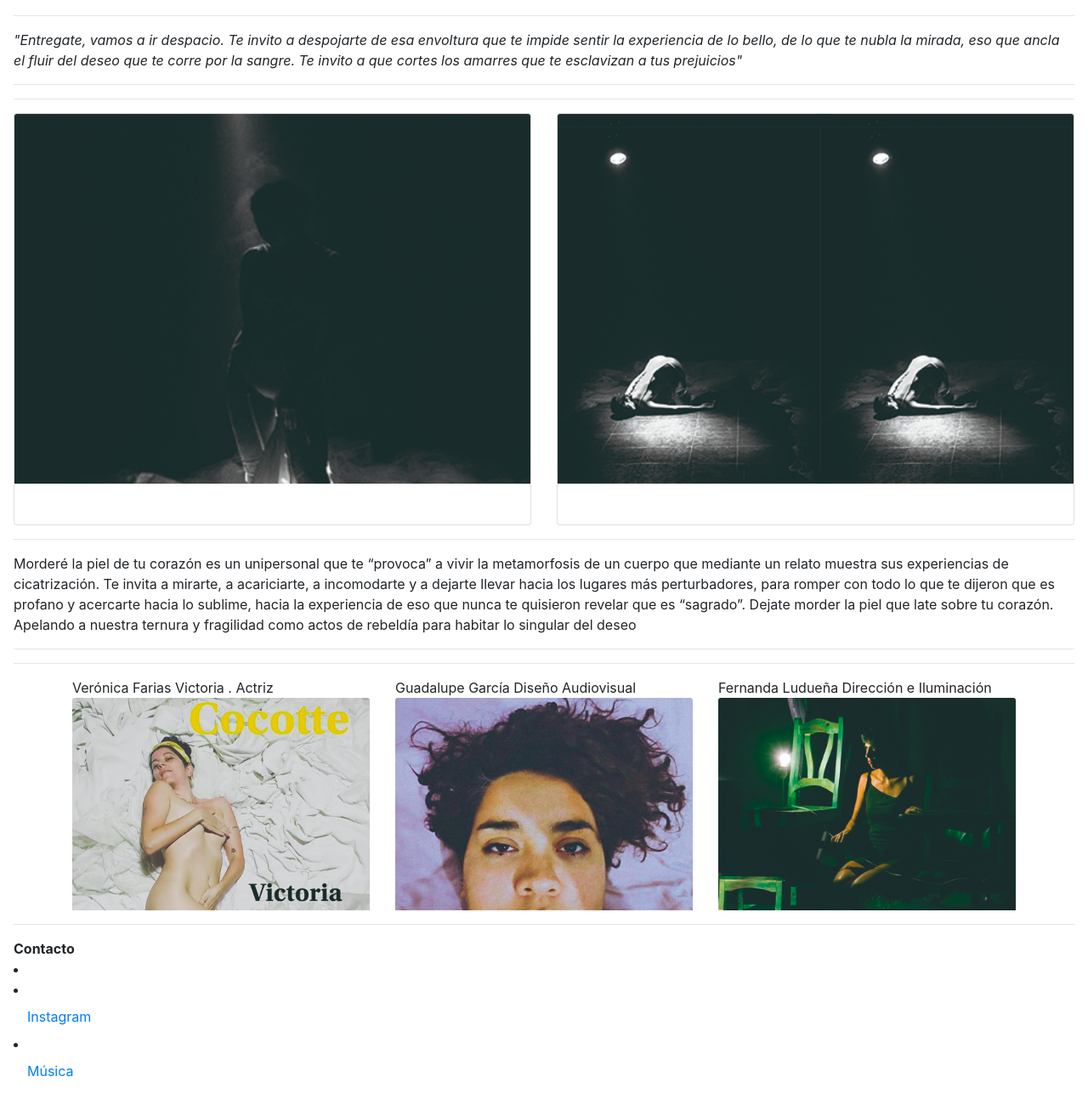
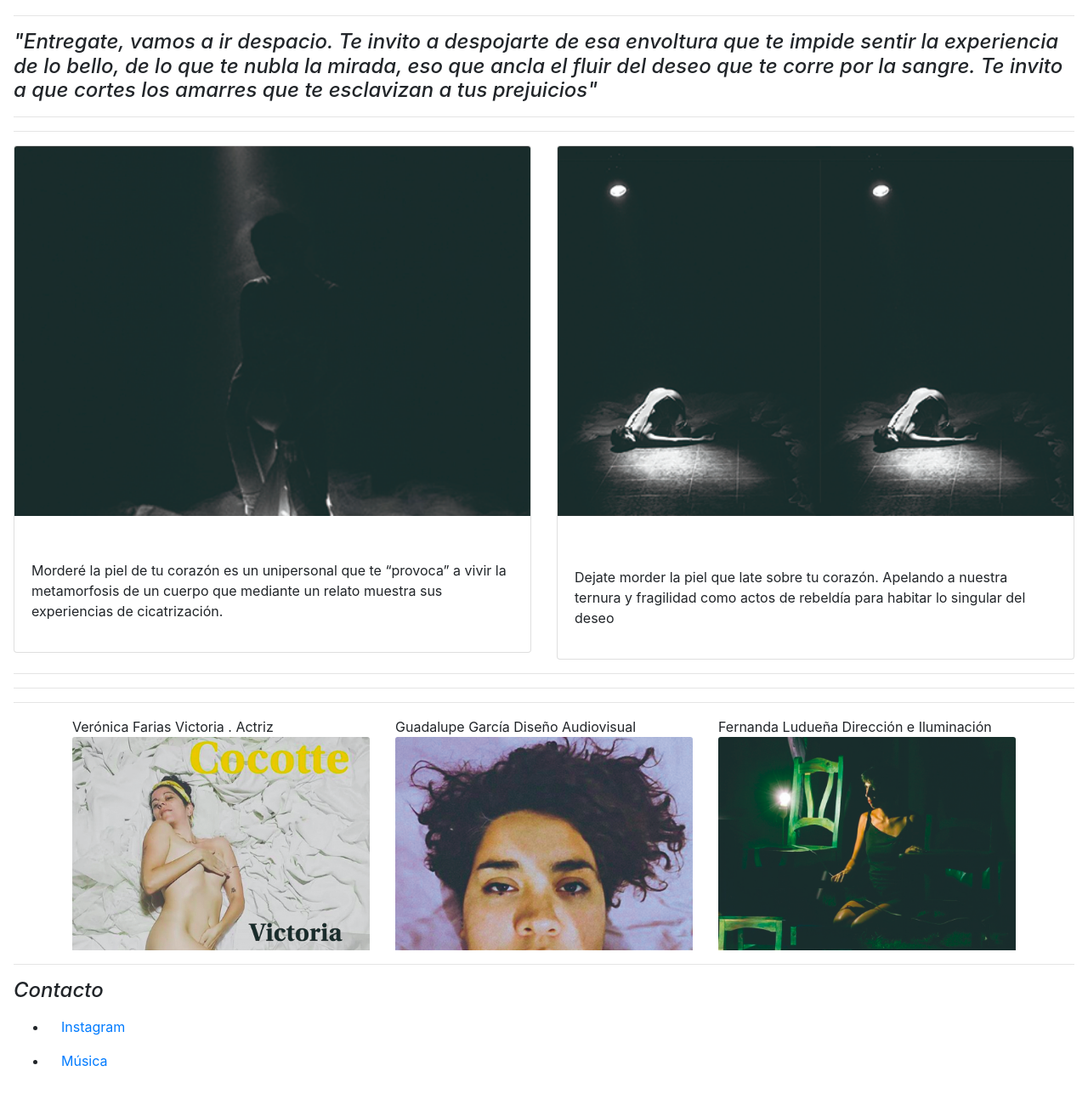
Before and after one commit to lucianaprogramadora/lucianaprogramadora.github.io, a plain HTML site: page index.html in a window 1280 px wide. Shown: the part 75-1375 px from the top of the page at 85% size. Drawn offline with nearby package versions, Linux system fonts and the light colour scheme.

Commit message:
Update index.html

```diff
--- a/index.html
+++ b/index.html
@@ -13,7 +13,7 @@
 
 <hr>
 
-<em>"Entregate, vamos a ir despacio. Te invito a despojarte de esa envoltura que te impide sentir la experiencia de lo bello, de lo que te nubla la mirada, eso que ancla el fluir del deseo que te corre por la sangre. Te invito a que cortes los amarres que te esclavizan a tus prejuicios"</em>
+<h4><em>"Entregate, vamos a ir despacio. Te invito a despojarte de esa envoltura que te impide sentir la experiencia de lo bello, de lo que te nubla la mirada, eso que ancla el fluir del deseo que te corre por la sangre. Te invito a que cortes los amarres que te esclavizan a tus prejuicios"</em></h4>
 
 <hr>
 
@@ -26,7 +26,8 @@
     <div class="card">
       <img class="card-img-top" src="https://raw.githubusercontent.com/lucianaprogramadora/lucianaprogramadora.github.io/master/MLP%201%20.jpg" alt="imagen de...">
       <div class="card-body">
-        <h1></h1>
+        <div class="my-2 p-2"></div>
+        <p>Morderé la piel de tu corazón es un unipersonal que te “provoca” a vivir la metamorfosis de un cuerpo que mediante un relato muestra sus experiencias de cicatrización. </p>
       </div>
     </div>
   </div>
@@ -34,15 +35,13 @@
     <div class="card">
       <img class="card-img-top" src="https://raw.githubusercontent.com/lucianaprogramadora/lucianaprogramadora.github.io/master/MLP2.jpg" alt="imagen de...">
       <div class="card-body">
-        <h1></h1>
+        <p><div class="my-2 p-2"></div>Dejate morder la piel que late sobre tu corazón. Apelando a nuestra ternura y fragilidad como actos de rebeldía para habitar lo singular del deseo</p>
       </div>
     </div>
   </div>
 </div>
 
 <hr>
-
-Morderé la piel de tu corazón es un unipersonal que te “provoca” a vivir la metamorfosis de un cuerpo que mediante un relato muestra sus experiencias de cicatrización. Te invita a mirarte, a acariciarte, a incomodarte y a dejarte llevar hacia los lugares más perturbadores, para romper con todo lo que te dijeron que es profano y acercarte hacia lo sublime, hacia la experiencia de eso que nunca te quisieron revelar que es “sagrado”. Dejate morder la piel que late sobre tu corazón. Apelando a nuestra ternura y fragilidad como actos de rebeldía para habitar lo singular del deseo
 
 <hr>
 
@@ -75,16 +74,16 @@ Morderé la piel de tu corazón es un unipersonal que te “provoca” a vivir l
 
 <hr>
 
-<strong>Contacto</strong>
+<h4><em>Contacto</em></h4>
 
-<li>
+<ul>
   <li class="nav-item">
     <a class="nav-link" href="https://www.instagram.com/morderelapieldetucorazon/">Instagram</a>
   </li>
   <li class="nav-item">
     <a class="nav-link" href="https://www.youtube.com/watch?v=gUSaR9bPzQk">Música</a>
   </li>
-</li>
+</ul>
 
 
   <!-- ^ -->
```
